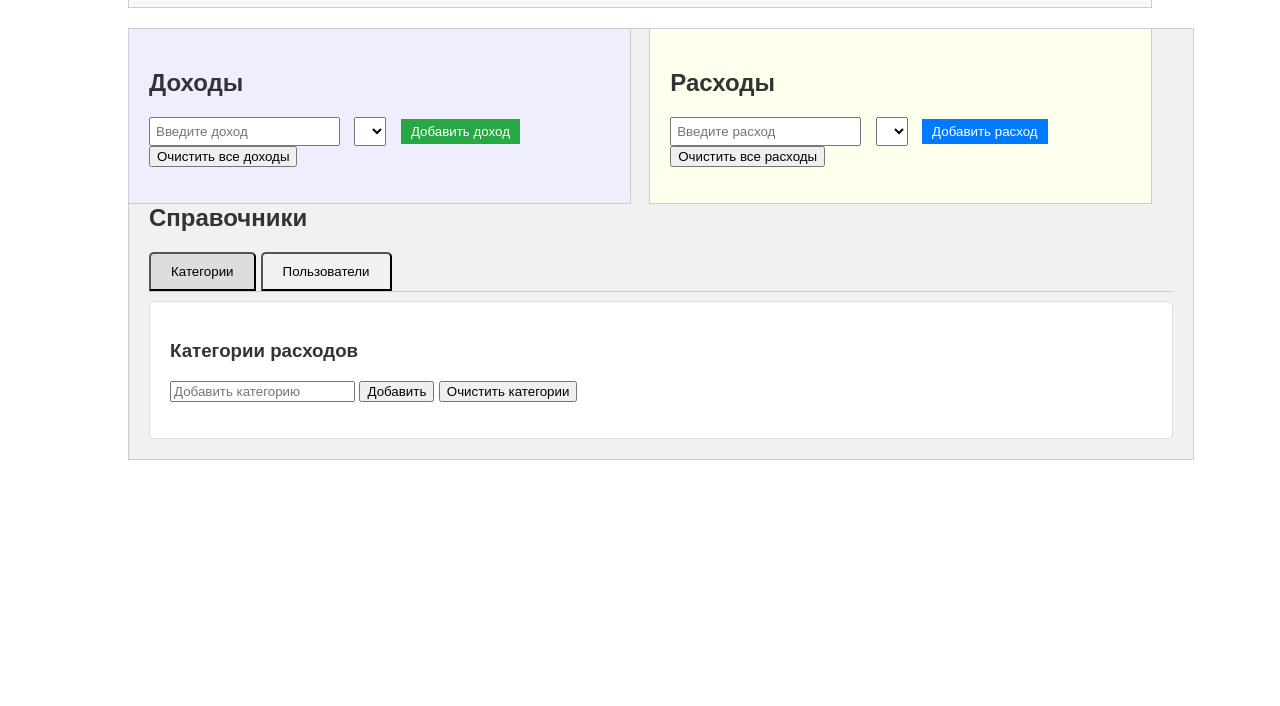
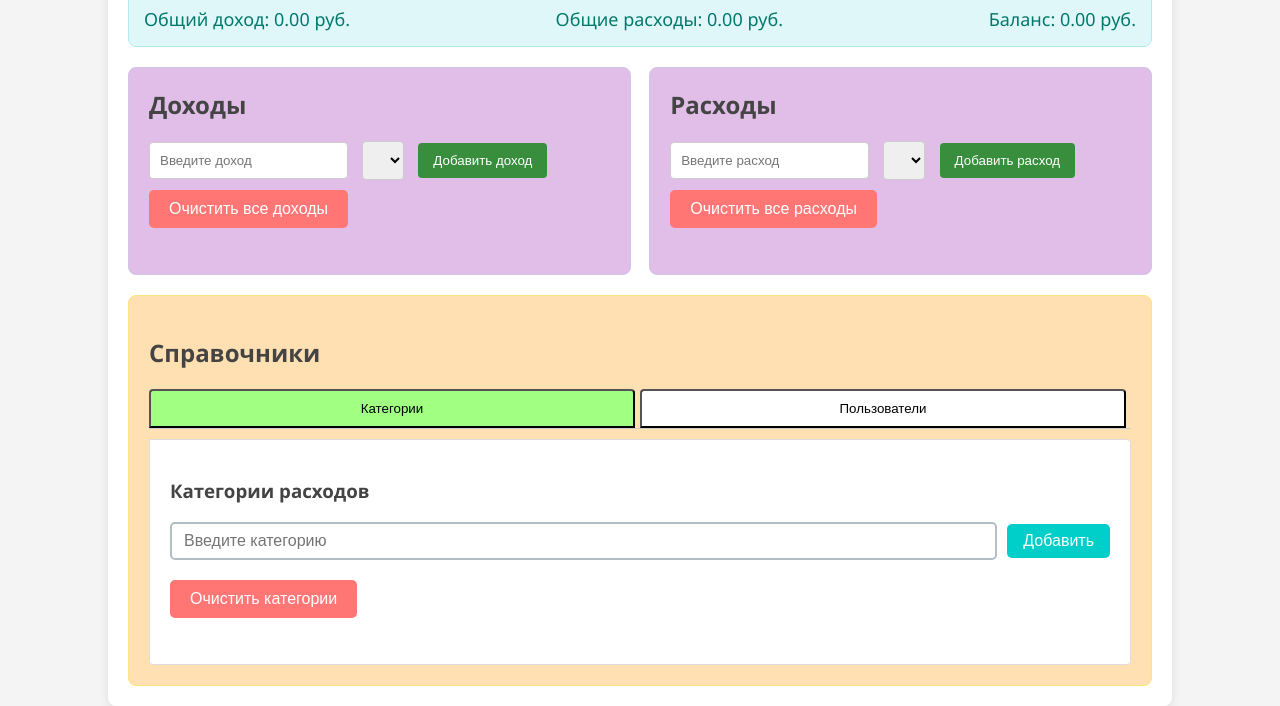
Before and after one commit to ckopce3e/finance-calc, a plain HTML site: page index.html in a window 1280 px wide. Shown: the part 115-821 px from the top of the page. Before the commit the page ends 800 px from the top, so only its background shows below. Drawn offline with Linux system fonts and the light colour scheme.

Commit message:
fix style and full bugfix

```diff
--- a/app.js
+++ b/app.js
@@ -6,4 +6,13 @@ document.addEventListener('DOMContentLoaded', () => {
     initializeBudget();
     initializeExpenses();
     initializeReferences();
+
+    // Обновляем вид бюджета при загрузке
+    const totalIncome = parseFloat(localStorage.getItem('totalIncome')) || 0;
+    const totalExpenses = parseFloat(localStorage.getItem('totalExpenses')) || 0;
+    const balance = totalIncome - totalExpenses;
+
+    document.getElementById('totalIncome').textContent = totalIncome.toFixed(2);
+    document.getElementById('totalExpenses').textContent = totalExpenses.toFixed(2);
+    document.getElementById('balance').textContent = balance.toFixed(2);
 });
--- a/budget.js
+++ b/budget.js
@@ -65,6 +65,7 @@ function addIncomeToList(income, index) {
 
     const deleteButton = document.createElement('button');
     deleteButton.textContent = 'Удалить';
+    deleteButton.className = 'delete-button';
     deleteButton.addEventListener('click', () => {
         totalIncome -= income.amount;
         localStorage.setItem('totalIncome', totalIncome);
--- a/expense.js
+++ b/expense.js
@@ -69,6 +69,7 @@ function addExpenseToList(expense, index) {
 
     const deleteButton = document.createElement('button');
     deleteButton.textContent = 'Удалить';
+    deleteButton.className = 'delete-button';
     deleteButton.addEventListener('click', () => {
         totalExpenses -= expense.amount;
         localStorage.setItem('totalExpenses', totalExpenses);
--- a/index.html
+++ b/index.html
@@ -10,7 +10,6 @@
     <div class="container">
         <h1>Семейный бюджет</h1>
 
-        <!-- Отображение бюджета -->
         <div class="budget-display">
             <div class="budget-item">
                 <span>Общий доход: </span><span id="totalIncome">0.00</span> руб.
@@ -23,9 +22,7 @@
             </div>
         </div>
 
-        <!-- Основной контент: Доходы и Расходы -->
         <div class="main-content">
-            <!-- Блок доходов -->
             <div class="income-section">
                 <h2>Доходы</h2>
                 <form id="incomeForm">
@@ -33,11 +30,10 @@
                     <select id="userSelect"></select>
                     <button type="submit">Добавить доход</button>
                 </form>
-                <button id="clearIncomes">Очистить все доходы</button>
+                <button id="clearIncomes" class="clear-btn">Очистить все доходы</button>
                 <ul id="incomeList"></ul>
             </div>
 
-            <!-- Блок расходов -->
             <div class="expense-section">
                 <h2>Расходы</h2>
                 <form id="expenseForm">
@@ -45,36 +41,33 @@
                     <select id="categorySelect"></select>
                     <button type="submit">Добавить расход</button>
                 </form>
-                <button id="clearExpenses">Очистить все расходы</button>
+                <button id="clearExpenses" class="clear-btn">Очистить все расходы</button>
                 <ul id="expenseList"></ul>
             </div>
         </div>
 
-        <!-- Новая карточка для справочников -->
         <div class="reference-card">
             <h2>Справочники</h2>
-
-            <!-- Вкладки -->
             <div class="tabs">
                 <button id="categoryTab" class="tab active">Категории</button>
                 <button id="userTab" class="tab">Пользователи</button>
             </div>
-
-            <!-- Содержимое вкладок -->
             <div id="categoryContent" class="tab-content">
                 <h3>Категории расходов</h3>
-                <input type="text" id="categoryInput" placeholder="Добавить категорию">
-                <button id="addCategory">Добавить</button>
-                <button id="clearCategories">Очистить категории</button>
+                <div class="reference-row">
+                    <input type="text" id="categoryInput" class="reference-input" placeholder="Введите категорию" />
+                    <button id="addCategory" class="add-btn">Добавить</button>
+                </div>
+                <button id="clearCategories" class="clear-btn">Очистить категории</button>
                 <ul id="categoryList"></ul>
             </div>
-
-            <!-- Справочник пользователей -->
             <div id="userContent" class="tab-content" style="display: none;">
                 <h3>Пользователи</h3>
-                <input type="text" id="userNameInput" placeholder="Добавить пользователя">
-                <button id="addUser">Добавить</button>
-                <button id="clearUsers">Очистить пользователей</button>
+                <div class="reference-row">
+                    <input type="text" id="userNameInput" class="reference-input" placeholder="Введите имя пользователя" />
+                    <button id="addUser" class="add-btn">Добавить</button>
+                </div>
+                <button id="clearUsers" class="clear-btn">Очистить пользователей</button>
                 <ul id="userList"></ul>
             </div>
         </div>
--- a/reference.js
+++ b/reference.js
@@ -28,7 +28,7 @@ function loadUsersFromLocalStorage() {
 function addDeleteButtonToItem(item, list, array, saveFunction) {
     const deleteButton = document.createElement('button');
     deleteButton.textContent = 'Удалить';
-    deleteButton.style.marginLeft = '10px';
+    deleteButton.className = 'delete-button';
     deleteButton.addEventListener('click', () => {
         const index = Array.from(list.children).indexOf(item);
         array.splice(index, 1);
--- a/style.css
+++ b/style.css
@@ -1,19 +1,74 @@
 /* Основные стили */
 body {
-    font-family: Arial, sans-serif;
+    font-family: 'Segoe UI', Tahoma, Geneva, Verdana, sans-serif;
     margin: 0;
     padding: 0;
     box-sizing: border-box;
+    background-color: #f4f4f4;
+    color: #333;
 }
 
 .container {
     width: 80%;
     margin: 0 auto;
     max-width: 1200px;
+    padding: 20px;
+    background-color: white;
+    border-radius: 8px;
+    box-shadow: 0 2px 10px rgba(0, 0, 0, 0.1);
 }
 
 h1, h2, h3 {
-    color: #333;
+    color: #444;
+}
+
+/* 1. Стили для кнопок очистки */
+button.clear-btn {
+    background-color: #ff7675;
+    border: none;
+    color: white;
+    padding: 10px 20px;
+    font-size: 16px;
+    border-radius: 5px;
+    cursor: pointer;
+    transition: background-color 0.3s ease;
+    margin: 10px 0;
+}
+
+button.clear-btn:hover {
+    background-color: #d63031;
+}
+
+/* 2. Стили для кнопки добавления в справочниках */
+button.add-btn {
+    background-color: #00cec9;
+    border: none;
+    color: white;
+    padding: 8px 16px;
+    font-size: 16px;
+    border-radius: 5px;
+    cursor: pointer;
+    transition: background-color 0.3s ease;
+    margin-left: 10px;
+}
+
+button.add-btn:hover {
+    background-color: #098c86;
+}
+
+/* 3. Стили для полей ввода в справочниках */
+input[type="text"].reference-input {
+    padding: 8px 12px;
+    border: 2px solid #b2bec3;
+    border-radius: 5px;
+    font-size: 16px;
+    outline: none;
+    transition: border-color 0.3s ease;
+    width: calc(100% - 130px); /* Уменьшение ширины под кнопку добавления */
+}
+
+input[type="text"].reference-input:focus {
+    border-color: #098c86;
 }
 
 /* Блок с семейным бюджетом */
@@ -21,111 +76,93 @@ h1, h2, h3 {
     display: flex;
     justify-content: space-between;
     margin: 20px 0;
-    padding: 10px;
-    background-color: #f9f9f9;
-    border: 1px solid #ccc;
+    padding: 15px;
+    background-color: #e0f7fa;
+    border-radius: 8px;
+    border: 1px solid #b2ebf2;
 }
 
 .budget-item {
     font-size: 18px;
-    color: #555;
+    color: #00796b;
 }
 
-/* Блок с добавлением доходов */
-.income-section {
+/* Основные секции */
+.main-content {
+    display: flex;
+    justify-content: space-between;
+}
+
+/* Блок с добавлением доходов и расходов */
+.income-section, .expense-section {
     width: 45%;
-    float: left;
     padding: 20px;
-    background-color: #eef;
+    background-color: #e1bee7;
+    border: 1px solid #d1c4e9;
+    border-radius: 8px;
+}
+
+.income-section h2, .expense-section h2 {
+    margin-top: 0;
+}
+
+.income-section form input,
+.expense-section form input,
+.income-section form select,
+.expense-section form select {
+    margin-right: 10px;
+    padding: 10px;
+    border-radius: 4px;
     border: 1px solid #ccc;
 }
 
-.income-section form input,
-.income-section form select {
-    margin-right: 10px;
-    padding: 5px;
+.income-section form button,
+.expense-section form button {
+    background-color: #388e3c;
+    color: white;
+    border: none;
+    padding: 10px 15px;
+    cursor: pointer;
+    border-radius: 4px;
 }
 
-.income-section form button {
-    background-color: #28a745;
-    color: white;
-    border: none;
-    padding: 5px 10px;
-    cursor: pointer;
-}
-
-.income-section ul {
+.income-section ul, .expense-section ul {
     list-style-type: none;
     padding: 0;
 }
 
-.income-section ul li {
-    padding: 5px;
+.income-section ul li, .expense-section ul li {
+    padding: 10px;
     margin: 5px 0;
-    background-color: #fff;
+    background-color: white;
     border: 1px solid #ccc;
+    border-radius: 4px;
     display: flex;
     justify-content: space-between;
 }
 
-.income-section ul li button {
-    background-color: #dc3545;
+.income-section ul li button, .expense-section ul li button {
+    background-color: #d32f2f;
     color: white;
     border: none;
     cursor: pointer;
-}
-
-/* Блок с добавлением расходов */
-.expense-section {
-    width: 45%;
-    float: right;
-    padding: 20px;
-    background-color: #ffe;
-    border: 1px solid #ccc;
-}
-
-.expense-section form input,
-.expense-section form select {
-    margin-right: 10px;
-    padding: 5px;
-}
-
-.expense-section form button {
-    background-color: #007bff;
-    color: white;
-    border: none;
-    padding: 5px 10px;
-    cursor: pointer;
-}
-
-.expense-section ul {
-    list-style-type: none;
-    padding: 0;
-}
-
-.expense-section ul li {
-    padding: 5px;
-    margin: 5px 0;
-    background-color: #fff;
-    border: 1px solid #ccc;
-    display: flex;
-    justify-content: space-between;
-}
-
-.expense-section ul li button {
-    background-color: #dc3545;
-    color: white;
-    border: none;
-    cursor: pointer;
+    border-radius: 4px;
 }
 
 /* Блок справочников */
 .reference-card {
-    width: 100%;
     margin-top: 20px;
     padding: 20px;
-    background-color: #f1f1f1;
-    border: 1px solid #ccc;
+    background-color: #ffe0b2;
+    border: 1px solid #ffe57f;
+    border-radius: 8px;
+}
+
+/* Пример позиционирования кнопки добавления рядом с полем ввода */
+.reference-row {
+    display: flex;
+    align-items: center;
+    margin-bottom: 10px;
 }
 
 .tabs {
@@ -135,24 +172,24 @@ h1, h2, h3 {
 }
 
 .tab {
-    display: inline-block;
-    padding: 10px 20px;
+    flex: 1;
+    padding: 10px;
     cursor: pointer;
-    background-color: #f1f1f1;
+    background-color: #fff;
     margin-right: 5px;
-    border-radius: 5px 5px 0 0;
+    text-align: center;
+    border-radius: 4px 4px 0 0;
 }
 
 .tab.active {
-    background-color: #ddd;
+    background-color: #a1ff82;
 }
 
 .tab-content {
     border: 1px solid #ddd;
     padding: 20px;
-    border-radius: 0 5px 5px 5px;
-    margin-top: -1px;
-    background-color: #fff;
+    border-radius: 0 4px 4px 4px;
+    background-color: white;
 }
 
 .tab-content.active {
@@ -165,19 +202,21 @@ h1, h2, h3 {
 }
 
 #categoryList li, #userList li {
-    padding: 5px;
+    padding: 10px;
     margin: 5px 0;
-    background-color: #fff;
+    background-color: white;
     border: 1px solid #ccc;
+    border-radius: 4px;
     display: flex;
     justify-content: space-between;
 }
 
 #categoryList li button, #userList li button {
-    background-color: #dc3545;
+    background-color: #d32f2f;
     color: white;
     border: none;
     cursor: pointer;
+    border-radius: 4px;
 }
 
 /* Адаптивные стили */
@@ -185,7 +224,6 @@ h1, h2, h3 {
     .income-section,
     .expense-section {
         width: 100%;
-        float: none;
     }
 
     .budget-display {
@@ -200,9 +238,4 @@ h1, h2, h3 {
     .tabs {
         flex-direction: column;
     }
-
-    .tab-button {
-        width: 100%;
-        margin-bottom: 5px;
-    }
 }
```
